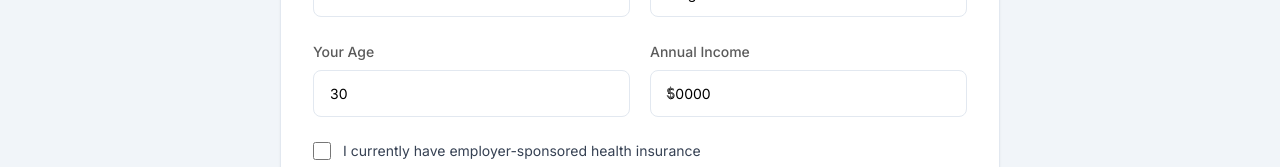
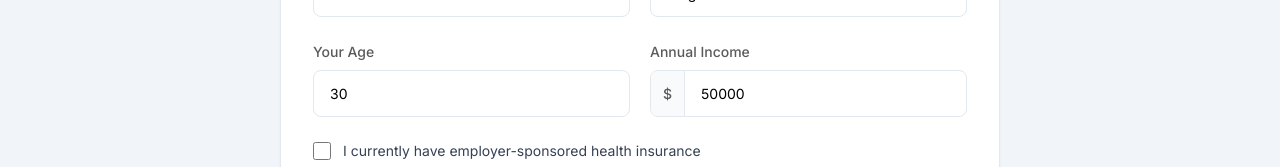
Before and after one commit to PolicyEngine/crossroads, a Next.js app in the folder frontend/: page / in a window 1280 px wide. Shown: the part 588-755 px from the top of the page. Built offline with nearby package versions, Linux system fonts and the light colour scheme.

Commit message:
Add currency input styling and functionality for spouse income fields in HouseholdForm and LifeEventSelector

```diff
--- a/frontend/src/app/globals.css
+++ b/frontend/src/app/globals.css
@@ -185,6 +185,90 @@ select {
   background: var(--pe-gray-50);
   color: var(--pe-text-tertiary);
   cursor: not-allowed;
+}
+
+/* Hide number input spinners */
+.input-field[type="number"]::-webkit-outer-spin-button,
+.input-field[type="number"]::-webkit-inner-spin-button {
+  -webkit-appearance: none;
+  margin: 0;
+}
+
+.input-field[type="number"] {
+  -moz-appearance: textfield;
+}
+
+/* Currency input wrapper */
+.currency-input {
+  display: flex;
+  align-items: stretch;
+  background: var(--pe-bg-primary);
+  border: 1.5px solid var(--pe-border-light);
+  border-radius: var(--radius-lg);
+  transition: all 0.2s ease;
+  overflow: hidden;
+}
+
+.currency-input:hover {
+  border-color: var(--pe-border-medium);
+}
+
+.currency-input:focus-within {
+  border-color: var(--pe-primary-500);
+  box-shadow: 0 0 0 3px rgba(49, 151, 149, 0.12);
+}
+
+.currency-input.disabled {
+  background: var(--pe-gray-50);
+}
+
+.currency-prefix {
+  display: flex;
+  align-items: center;
+  padding: 0 0.75rem;
+  background: var(--pe-gray-50);
+  border-right: 1px solid var(--pe-border-light);
+  color: var(--pe-text-secondary);
+  font-size: 14px;
+  font-weight: 500;
+  user-select: none;
+}
+
+.currency-input.disabled .currency-prefix {
+  color: var(--pe-text-tertiary);
+}
+
+.currency-field {
+  flex: 1;
+  padding: 0.75rem 1rem;
+  background: transparent;
+  border: none;
+  font-size: 14px;
+  color: var(--pe-text-primary);
+  min-width: 0;
+}
+
+.currency-field:focus {
+  outline: none;
+}
+
+.currency-field::placeholder {
+  color: var(--pe-text-tertiary);
+}
+
+.currency-field:disabled {
+  color: var(--pe-text-tertiary);
+  cursor: not-allowed;
+}
+
+.currency-field::-webkit-outer-spin-button,
+.currency-field::-webkit-inner-spin-button {
+  -webkit-appearance: none;
+  margin: 0;
+}
+
+.currency-field {
+  -moz-appearance: textfield;
 }
 
 /* Select styles */
--- a/frontend/src/components/HouseholdForm.tsx
+++ b/frontend/src/components/HouseholdForm.tsx
@@ -142,8 +142,8 @@ export default function HouseholdForm({
             <label htmlFor="income" className="label">
               Annual Income
             </label>
-            <div className="relative">
-              <span className="absolute left-4 top-1/2 -translate-y-1/2 text-[#5A5A5A] text-sm font-medium pointer-events-none">$</span>
+            <div className={`currency-input ${disabled ? 'disabled' : ''}`}>
+              <span className="currency-prefix">$</span>
               <input
                 id="income"
                 type="number"
@@ -153,7 +153,7 @@ export default function HouseholdForm({
                 onChange={(e) => handleNumberChange('income', e.target.value)}
                 onBlur={(e) => handleNumberBlur('income', e.target.value, 0)}
                 disabled={disabled}
-                className="input-field pl-10"
+                className="currency-field"
               />
             </div>
           </div>
@@ -204,8 +204,8 @@ export default function HouseholdForm({
                   <label htmlFor="spouseIncome" className="label">
                     Spouse&apos;s Annual Income
                   </label>
-                  <div className="relative">
-                    <span className="absolute left-4 top-1/2 -translate-y-1/2 text-[#5A5A5A] text-sm font-medium pointer-events-none">$</span>
+                  <div className={`currency-input ${disabled ? 'disabled' : ''}`}>
+                    <span className="currency-prefix">$</span>
                     <input
                       id="spouseIncome"
                       type="number"
@@ -215,7 +215,7 @@ export default function HouseholdForm({
                       onChange={(e) => handleNumberChange('spouseIncome', e.target.value)}
                       onBlur={(e) => handleNumberBlur('spouseIncome', e.target.value, 0)}
                       disabled={disabled}
-                      className="input-field pl-10"
+                      className="currency-field"
                     />
                   </div>
                 </div>
--- a/frontend/src/components/LifeEventSelector.tsx
+++ b/frontend/src/components/LifeEventSelector.tsx
@@ -83,8 +83,8 @@ export default function LifeEventSelector({
 
               <div>
                 <label className="label">Spouse&apos;s Annual Income</label>
-                <div className="relative">
-                  <span className="absolute left-4 top-1/2 -translate-y-1/2 text-[#5A5A5A] text-sm font-medium pointer-events-none">$</span>
+                <div className={`currency-input ${disabled ? 'disabled' : ''}`}>
+                  <span className="currency-prefix">$</span>
                   <input
                     type="number"
                     min="0"
@@ -93,24 +93,73 @@ export default function LifeEventSelector({
                     onChange={(e) => handleParamChange('spouseIncome', e.target.value)}
                     onBlur={(e) => handleParamBlur('spouseIncome', e.target.value, 0)}
                     disabled={disabled}
-                    className="input-field pl-10"
+                    className="currency-field"
                   />
                 </div>
               </div>
             </div>
 
             <div>
-              <label className="label">Spouse&apos;s Children (from prior relationship)</label>
-              <input
-                type="number"
-                min="0"
-                max="10"
-                value={(eventParams.spouseChildren as number) || 0}
-                onChange={(e) => handleParamChange('spouseChildren', e.target.value)}
-                onBlur={(e) => handleParamBlur('spouseChildren', e.target.value, 0, 0, 10)}
-                disabled={disabled}
-                className="input-field"
-              />
+              <div className="flex items-center justify-between mb-2">
+                <label className="label mb-0">Spouse&apos;s Children</label>
+                <button
+                  type="button"
+                  onClick={() => {
+                    const currentAges = (eventParams.spouseChildAges as number[]) || [];
+                    if (currentAges.length < 10) {
+                      onParamsChange({ ...eventParams, spouseChildAges: [...currentAges, 10] });
+                    }
+                  }}
+                  disabled={disabled || ((eventParams.spouseChildAges as number[])?.length || 0) >= 10}
+                  className="inline-flex items-center gap-1 px-2 py-1 text-xs font-medium text-[#2C7A7B] bg-[#E6FFFA] hover:bg-[#B2F5EA] disabled:opacity-50 disabled:cursor-not-allowed rounded-md transition-colors"
+                >
+                  <svg className="w-3 h-3" fill="none" stroke="currentColor" viewBox="0 0 24 24">
+                    <path strokeLinecap="round" strokeLinejoin="round" strokeWidth={2} d="M12 4v16m8-8H4" />
+                  </svg>
+                  Add
+                </button>
+              </div>
+              {((eventParams.spouseChildAges as number[])?.length || 0) === 0 ? (
+                <p className="text-xs text-gray-500">No children from prior relationship</p>
+              ) : (
+                <div className="space-y-2">
+                  {((eventParams.spouseChildAges as number[]) || []).map((age, index) => (
+                    <div key={index} className="flex items-center gap-2 p-2 bg-[#F9FAFB] rounded-lg">
+                      <span className="text-xs font-medium text-gray-500 w-14">Child {index + 1}</span>
+                      <input
+                        type="number"
+                        min="0"
+                        max="17"
+                        value={age}
+                        onChange={(e) => {
+                          const val = parseInt(e.target.value);
+                          if (!isNaN(val)) {
+                            const newAges = [...((eventParams.spouseChildAges as number[]) || [])];
+                            newAges[index] = Math.min(17, Math.max(0, val));
+                            onParamsChange({ ...eventParams, spouseChildAges: newAges });
+                          }
+                        }}
+                        disabled={disabled}
+                        className="input-field flex-1 !py-1.5 text-sm"
+                      />
+                      <span className="text-xs text-gray-500">yrs</span>
+                      <button
+                        type="button"
+                        onClick={() => {
+                          const newAges = ((eventParams.spouseChildAges as number[]) || []).filter((_, i) => i !== index);
+                          onParamsChange({ ...eventParams, spouseChildAges: newAges });
+                        }}
+                        disabled={disabled}
+                        className="p-1 text-gray-400 hover:text-red-500 hover:bg-red-50 disabled:opacity-50 rounded transition-colors"
+                      >
+                        <svg className="w-3.5 h-3.5" fill="none" stroke="currentColor" viewBox="0 0 24 24">
+                          <path strokeLinecap="round" strokeLinejoin="round" strokeWidth={2} d="M6 18L18 6M6 6l12 12" />
+                        </svg>
+                      </button>
+                    </div>
+                  ))}
+                </div>
+              )}
             </div>
 
             <label className="flex items-center gap-3 cursor-pointer group">
@@ -179,8 +228,8 @@ export default function LifeEventSelector({
         return (
           <div className="mt-4 pt-4 border-t border-gray-100">
             <label className="label">New Annual Income</label>
-            <div className="relative">
-              <span className="absolute left-4 top-1/2 -translate-y-1/2 text-[#5A5A5A] text-sm font-medium pointer-events-none">$</span>
+            <div className={`currency-input ${disabled ? 'disabled' : ''}`}>
+              <span className="currency-prefix">$</span>
               <input
                 type="number"
                 min="0"
@@ -189,7 +238,7 @@ export default function LifeEventSelector({
                 onChange={(e) => handleParamChange('newIncome', e.target.value)}
                 onBlur={(e) => handleParamBlur('newIncome', e.target.value, Math.round(household.income * 1.2))}
                 disabled={disabled}
-                className="input-field pl-10"
+                className="currency-field"
               />
             </div>
             <p className="mt-1.5 text-xs text-gray-500">
```
Also changed, not shown: 2 other files (tests, documents, lock files or other folders).
